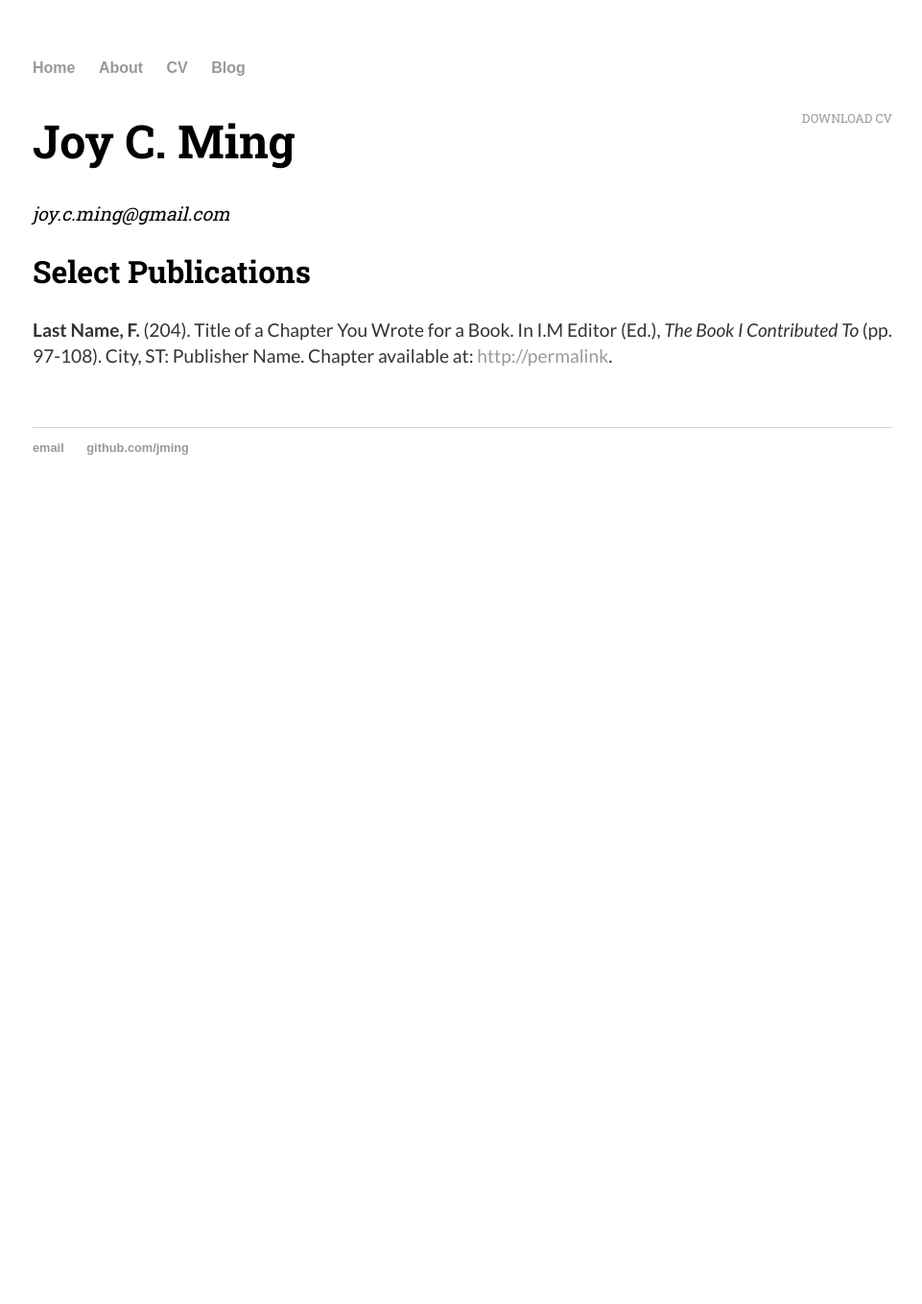
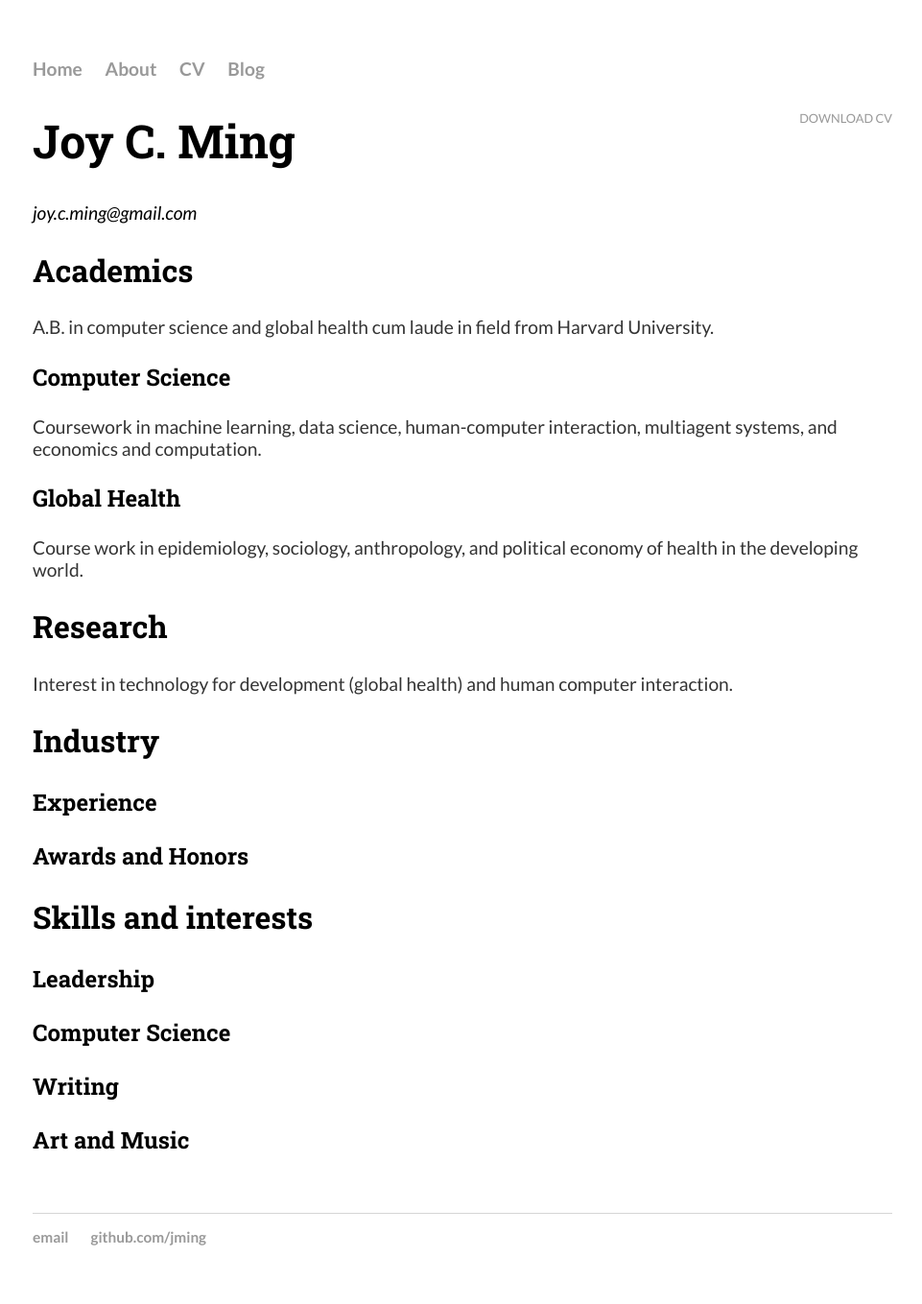
Before and after one commit to jming/jming.github.io, a Jekyll site: the page built from cv/index.html, in a window 1280 px wide. Shown: the whole page at 96% size, without its empty margins (158-1119 px from the left). Built offline with Jekyll 4.4.1, drawn with Linux system fonts in a browser that asks for light colours; before the commit the page ends 900 px from its top, so only the background shows below that.

Commit message:
started on cv content

```diff
--- a/css/main.css
+++ b/css/main.css
@@ -3,7 +3,7 @@ body { margin: 60px auto; width: 70%; font-family: 'Lato', 'Sans-Serif'; }
 a { text-decoration: none; color: #999; }
 a:hover { text-decoration: underline; }
 
-p, ul { font-size: 1.5em; line-height: 1.4em; color: #333;
+p, ul { font-size: 1.3em; line-height: 1.2em; color: #333;
 font-family: 'Lato', 'Sans-Serif';}
 
 h1, h2, h3, h4 { font-family: 'Roboto Slab', 'Arial', 'Sans-Serif'; }
@@ -12,7 +12,7 @@ h2 { font-size: 2.7em; }
 h3 { font-size: 2.3em; }
 h4 { font-size: 1.9em; }
 
-nav ul, footer ul { font-size: 1em; font-family: 'Robot Slab', 'Arial', 'Sans-Serif'; padding: 0px; list-style: none; font-weight: bold; }
+nav ul, footer ul { font-size: 1.2em; font-family: 'Lato', 'Arial', 'Sans-Serif'; padding: 0px; list-style: none; font-weight: bold; }
 nav ul li, footer ul li { display: inline; margin-right: 20px; }
 
 footer { border-top: 1px solid #d5d5d5; font-size: .8em; }
@@ -25,6 +25,7 @@ ul.posts li { list-style: none; }
 .cv { margin: 0px 0px 60px; }
 .cv h1 { font-size: 3em; }
 .cv h2 { font-size: 2em; }
-.cv address, .cv .download { font-family: 'Roboto Slab', 'Arial', 'Sans-Serif'; }
+.cv h3 { font-size: 1.5em;}
+.cv address, .cv .download { font-family: 'Lato', 'Arial', 'Sans-Serif'; }
 .cv address, .cv p { font-size: 1.2em; }
 .cv .download { float: right; font-size: .8em; text-transform: uppercase; }
--- a/cv/index.html
+++ b/cv/index.html
@@ -14,9 +14,36 @@ title: CV of Joy C. Ming
 		<span class="obfuscate">joy.c.ming@gmail.com</span>
 		</address>
 
-		<h2>Select Publications</h2>
+		<h2>Academics</h2>
 
-		<p><strong>Last Name, F.</strong> (204). Title of a Chapter You Wrote for a Book. In I.M Editor (Ed.), <em>The Book I Contributed To</em> (pp. 97-108). City, ST: Publisher Name. Chapter available at: <a href="#">http://permalink</a>.
+		<p>A.B. in computer science and global health cum laude in field from Harvard University.</p>
+<!-- 			<strong>Harvard University</strong>, Cambridge, MA, Class of 2015.<br>
+			A.B. in <strong>Computer Science</strong>, Secondary in <strong>Global Health and Health Policy</strong>, Cum Laude in Field.
+		</p> -->
+
+		<h3>Computer Science</h3>
+		<p>Coursework in machine learning, data science, human-computer interaction, multiagent systems, and economics and computation.</p>
+
+		<h3>Global Health</h3>
+		<p>Course work in epidemiology, sociology, anthropology, and political economy of health in the developing world.</p>
+
+		<h2>Research</h2>
+		<p>Interest in technology for development (global health) and human computer interaction.</p>
+
+		<h2>Industry</h2>
+		<h3>Experience</h3>
+		<h3>Awards and Honors</h3>
+
+		<h2>Skills and interests</h2>
+		<h3>Leadership</h3>
+		<h3>Computer Science</h3>
+		<h3>Writing</h3>
+		<h3>Art and Music</h3>
+
+
+		<!-- <h2>Select Publications</h2>
+
+		<p><strong>Last Name, F.</strong> (204). Title of a Chapter You Wrote for a Book. In I.M Editor (Ed.), <em>The Book I Contributed To</em> (pp. 97-108). City, ST: Publisher Name. Chapter available at: <a href="#">http://permalink</a>. -->
 
 
 	</div>
--- a/index.html
+++ b/index.html
@@ -5,7 +5,7 @@ title: Joy C. Ming
 <div class="blurb">
 	<h1>Joy C. Ming</h1>
 	<iframe src="http://player.vimeo.com/video/79342670" width="500" height="300"></iframe>
-	<p>Fulbright-Nehru Scholar to India and Harvard '15</p>
-	<p>Using technology to be the change I wish to see in the world.</p>
-	<p>I love exploring new places or a good book and a cup of tea.</p>
+	<p>Fulbright-Nehru Student Research Scholar to India and Harvard '15 in computer science and global health.
+	Using technology to be the change I wish to see in the world.
+	Exploring new places through travel, reading, and art.</p>
 </div><!-- /.blurb -->
```
